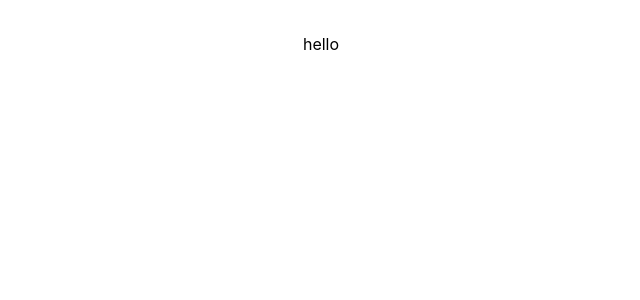
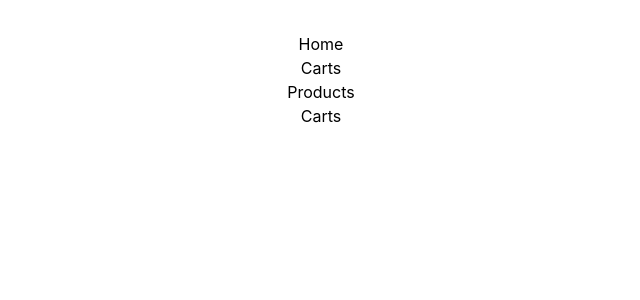
Before and after one commit to hamzeaboudaher/Online-Shoping-Store, a React (Vite) app: page /carts in a window 1280 px wide. Shown: the top 300 px of the page, without its empty margins (319-959 px from the left). Built offline with nearby package versions, Linux system fonts and the light colour scheme.

Commit message:
Navigation is finished

```diff
--- a/package.json
+++ b/package.json
@@ -11,7 +11,8 @@
   },
   "dependencies": {
     "react": "^18.2.0",
-    "react-dom": "^18.2.0"
+    "react-dom": "^18.2.0",
+    "react-router-dom": "^6.21.2"
   },
   "devDependencies": {
     "@types/react": "^18.2.43",
--- a/src/App.jsx
+++ b/src/App.jsx
@@ -1,12 +1,20 @@
+import { Route, RouterProvider, createBrowserRouter, createRoutesFromElements } from 'react-router-dom'
 import './App.css'
+import Layout from './components/Layout'
+import Carts from './components/Carts'
+import Products from './components/Products'
 
 function App() {
-
+  const router=createBrowserRouter(createRoutesFromElements(
+    <Route path='/' element={<Layout/>}>
+      <Route path='/carts' element={<Carts/>}/>
+      <Route path='/products' element={<Products/>}/>
+    </Route>
+  ))
   return (
     <>
-      <h1 className='w-8 text-red-950'>hello</h1>
+     <RouterProvider router={router}/>
     </>
   )
 }
-
 export default App
--- /dev/null
+++ b/src/components/Carts.jsx
@@ -0,0 +1,9 @@
+
+
+function Carts() {
+  return (
+    <div>Carts</div>
+  )
+}
+
+export default Carts
--- /dev/null
+++ b/src/components/Headers.jsx
@@ -0,0 +1,23 @@
+import { Link } from 'react-router-dom'
+
+function Headers() {
+  return (
+   <>
+    <nav>
+        <ul>
+        <li> <Link to="/">Home</Link></li>
+
+        </ul>
+        <ul>
+        <li> <Link to="/carts">Carts</Link></li>
+
+        </ul>
+        <ul>
+           <li> <Link to="/products">Products</Link></li>
+        </ul>
+    </nav>
+   </>
+  )
+}
+
+export default Headers
--- /dev/null
+++ b/src/components/Layout.jsx
@@ -0,0 +1,13 @@
+import Headers from './Headers'
+import { Outlet } from 'react-router-dom'
+
+function Layout() {
+  return (
+    <>
+    <Headers/>
+        <Outlet/>
+    </>
+  )
+}
+
+export default Layout
--- /dev/null
+++ b/src/components/Products.jsx
@@ -0,0 +1,9 @@
+import React from 'react'
+
+function Products() {
+  return (
+    <div>Products</div>
+  )
+}
+
+export default Products
```
Also changed, not shown: src/components/Home.jsx (added, +9 -0 lines), 1 other file (tests, documents, lock files or other folders).
